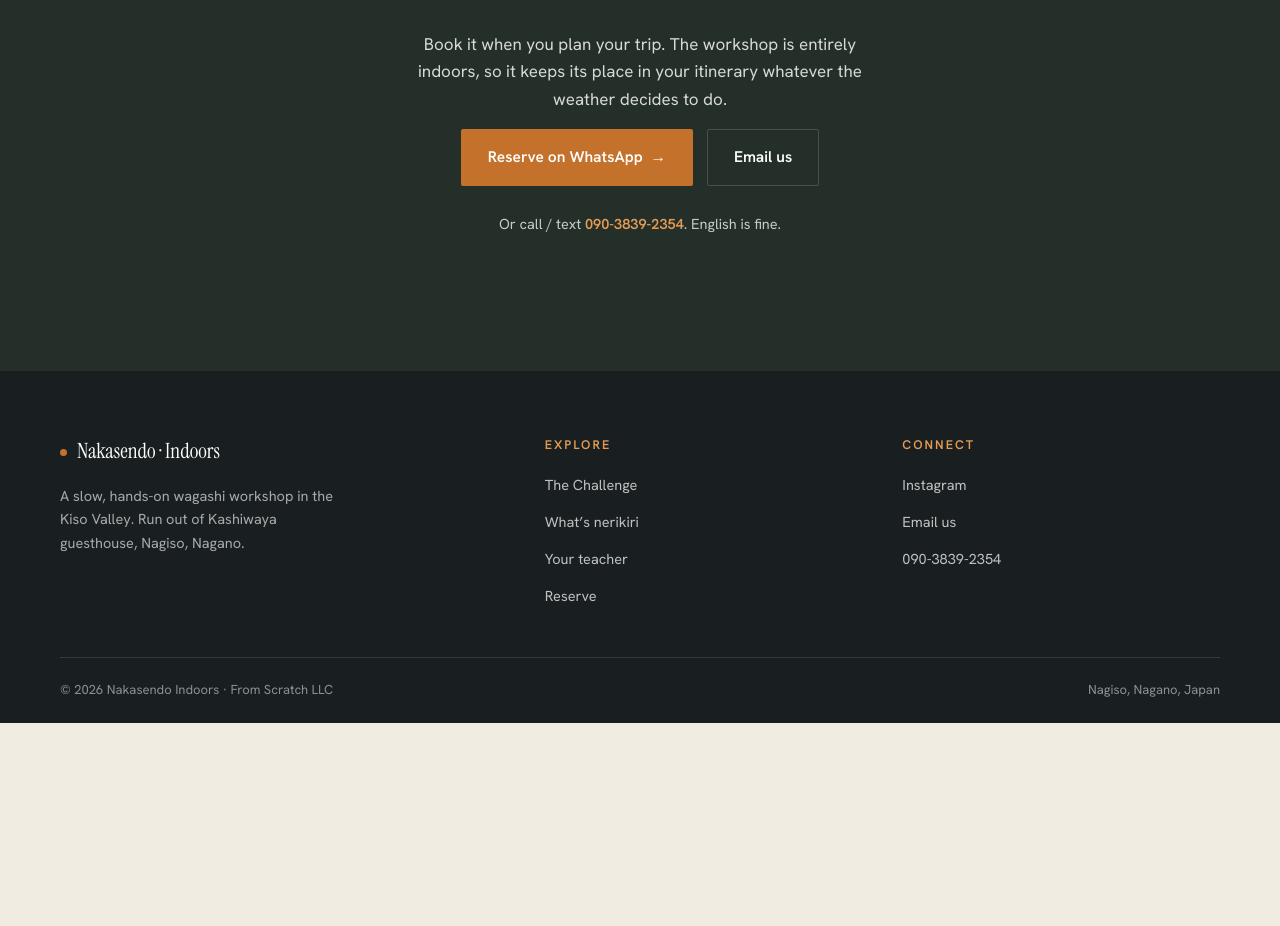
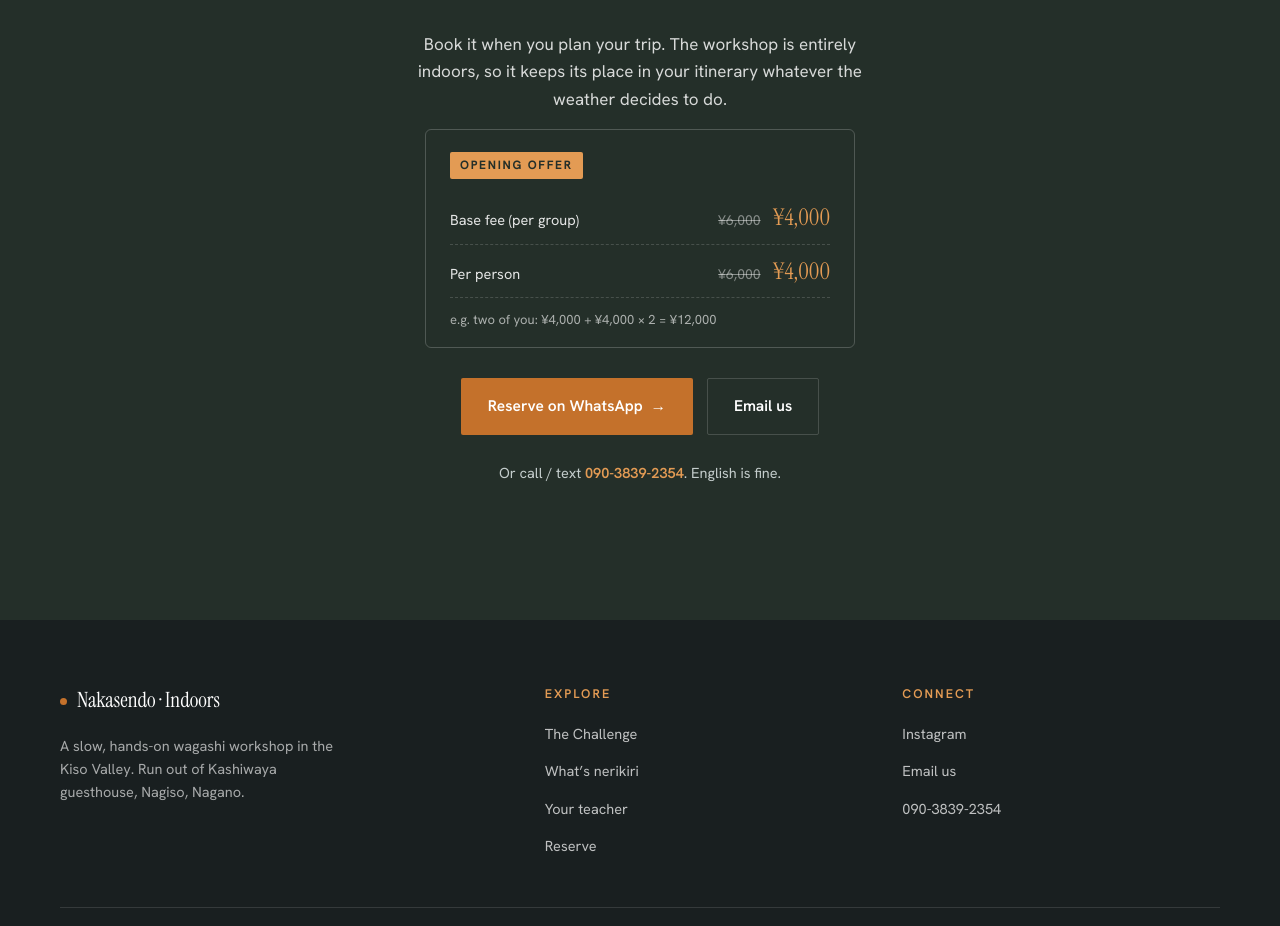
Before and after one commit to yasuhiro-fukuta/rainy-days-kiso, a Next.js app: page / in a window 1280 px wide. Shown: the part 4680-5606 px from the top of the page. Before the commit the page ends 5403 px from the top, so only its background shows below. Built offline with nearby package versions, Linux system fonts and the light colour scheme.

Commit message:
Add pricing with opening-offer discount to the booking section
Base ¥6,000 → ¥4,000 per group, ¥6,000 → ¥4,000 per person, with a
worked example, in both languages.

Co-Authored-By: Claude Fable 5 <noreply@anthropic.com>
Claude-Session: https://claude.ai/code/session_0175ZS5Gb55PvDTXTNmZsrkQ

```diff
--- a/app/globals.css
+++ b/app/globals.css
@@ -122,6 +122,13 @@ section{padding:clamp(66px,10vw,120px) 0}
 .book-sec h2{color:#fff; margin-bottom:20px}
 .book-sec p{color:rgba(255,255,255,.82); margin:0 auto 16px; max-width:50ch}
 .book-sec .highlight{display:inline-block; font-family:var(--serif); font-size:clamp(24px,3.4vw,34px); color:var(--ember-soft); margin:8px 0 24px}
+.book-sec .pricing{margin:6px auto 30px; max-width:430px; border:1px solid rgba(255,255,255,.2); border-radius:6px; padding:20px 24px 16px; text-align:left}
+.book-sec .pricing .tag{display:inline-block; font-size:12px; font-weight:700; letter-spacing:.14em; text-transform:uppercase; color:var(--cedar); background:var(--ember-soft); padding:4px 10px; border-radius:2px; margin-bottom:12px}
+.book-sec .pricing .row{display:flex; align-items:baseline; gap:12px; padding:8px 0; border-bottom:1px dashed rgba(255,255,255,.16)}
+.book-sec .pricing .row .label{flex:1; color:rgba(255,255,255,.88); font-size:14.5px}
+.book-sec .pricing .was{color:rgba(255,255,255,.45); text-decoration:line-through; font-size:14px}
+.book-sec .pricing .now{font-family:var(--serif); font-size:23px; color:var(--ember-soft); font-variant-numeric:tabular-nums}
+.book-sec .pricing .example{font-size:13px; color:rgba(255,255,255,.62); margin:12px 0 0; max-width:none; text-align:left}
 .book-sec .cta-row{display:flex; gap:14px; justify-content:center; flex-wrap:wrap; margin-top:12px}
 .book-sec .talk{margin-top:26px; font-size:14.5px; color:var(--mist-soft)}
 .book-sec .talk a{color:var(--ember-soft); font-weight:600}
--- a/components/Landing.tsx
+++ b/components/Landing.tsx
@@ -139,6 +139,14 @@ const COPY = {
       schedule: "From November 2026, we take bookings for Wednesdays.",
       highlight: "Please reserve about a month ahead.",
       p2: "Book it when you plan your trip. The workshop is entirely indoors, so it keeps its place in your itinerary whatever the weather decides to do.",
+      pricing: {
+        tag: "Opening offer",
+        rows: [
+          { label: "Base fee (per group)", was: "¥6,000", now: "¥4,000" },
+          { label: "Per person", was: "¥6,000", now: "¥4,000" },
+        ],
+        example: "e.g. two of you: ¥4,000 + ¥4,000 × 2 = ¥12,000",
+      },
       ctaWhatsApp: "Reserve on WhatsApp",
       ctaEmail: "Email us",
       talkPrefix: "Or call / text ",
@@ -262,6 +270,14 @@ const COPY = {
       schedule: "2026年11月より、毎週水曜日に受付しています。",
       highlight: "ご予約は、1ヶ月前を目安にお願いします。",
       p2: "旅の計画と一緒にご予約を。完全屋内なので、当日の天気に旅程を左右されることはありません。",
+      pricing: {
+        tag: "オープンキャンペーン価格",
+        rows: [
+          { label: "基本料金(1グループ)", was: "¥6,000", now: "¥4,000" },
+          { label: "お一人につき", was: "¥6,000", now: "¥4,000" },
+        ],
+        example: "例: 2名さま → ¥4,000 + ¥4,000×2 = ¥12,000",
+      },
       ctaWhatsApp: "WhatsAppで予約する",
       ctaEmail: "メールで問い合わせ",
       talkPrefix: "お電話・SMSは ",
@@ -430,6 +446,17 @@ export default function Landing({ lang }: { lang: Lang }) {
           <p>{t.book.schedule}</p>
           <span className="highlight">{t.book.highlight}</span>
           <p>{t.book.p2}</p>
+          <div className="pricing">
+            <span className="tag">{t.book.pricing.tag}</span>
+            {t.book.pricing.rows.map((r) => (
+              <div className="row" key={r.label}>
+                <span className="label">{r.label}</span>
+                <span className="was">{r.was}</span>
+                <span className="now">{r.now}</span>
+              </div>
+            ))}
+            <p className="example">{t.book.pricing.example}</p>
+          </div>
           <div className="cta-row">
             <a href={site.whatsapp} className="btn btn-primary">
               {t.book.ctaWhatsApp} <span className="arrow">&rarr;</span>
```
